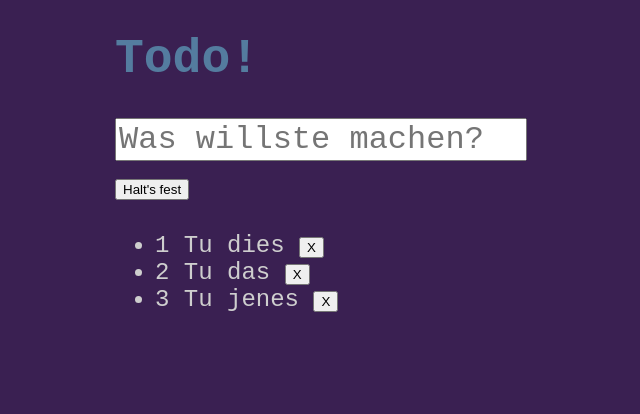
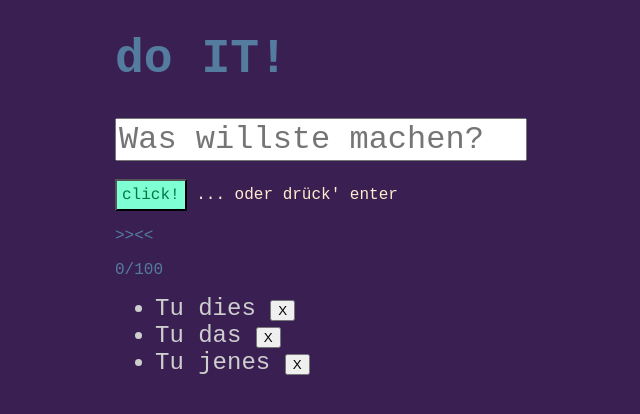
Before and after one commit to siggi-ai/to-Do, a Vue app: page / in a window 1280 px wide. Shown: the top 414 px of the page, without its empty margins (93-733 px from the left). Built offline with nearby package versions, Linux system fonts and the light colour scheme.

Commit message:
style and extras

```diff
--- a/src/App.vue
+++ b/src/App.vue
@@ -19,19 +19,19 @@ const removeTodo = (toDo) => {
 </script>
 
 <template>
-<h1 class="header">Todo!</h1>
+<h1 class="header">do IT!</h1>
 
 <form @submit.prevent="addTodo">
     <input @submit.prevent="addTodo" v-model="doIt" class="element" placeholder="Was willste machen?" type="text">
     <br/>
     <br/>
-    <button class="btn" value="doIt">Halt's fest</button>
+    <button class="btn" value="doIt">click!</button>  ... oder drück' enter
     </form>
-    <p class="element">{{ doIt }}</p>
+    <p class="elementSmall" placeholder="input">>>{{ doIt }}<<</p>
+    <p class="elementSmall">{{ doIt.length }}/100</p>
 
 <ul >
-    <li v-for="toDo in toDoArray" class="list">
-        {{ toDo.id }}
+    <li v-for="(toDo, index) in toDoArray" class="list">
         {{ toDo.item }}
         <button @click="removeTodo(toDo)" value="toDo">X</button>
     </li>
--- a/src/assets/main.css
+++ b/src/assets/main.css
@@ -17,6 +17,13 @@ body {
   font-size: 2em;
 }
 
+.elementSmall {
+  margin-left: 200px;
+  font-family: 'Courier New', Courier, monospace;
+  color: rgb(84, 124, 159);
+  font-size: 1em;
+}
+
 .list {
   margin-left: 200px;
   font-family: 'Courier New', Courier, monospace;
@@ -26,4 +33,14 @@ body {
 
 .btn {
   margin-left: 200px;
+  background-color:aquamarine;
+  padding: 5px;
+  border-radius: 3%;
+    border-top-left-radius: 3%;
+    border-top-right-radius: 3%;
+    border-bottom-right-radius: 3%;
+    border-bottom-left-radius: 3%;
+  color: #007745;
+  font-size: 1em;
+  font-family: courier;
 }
```
